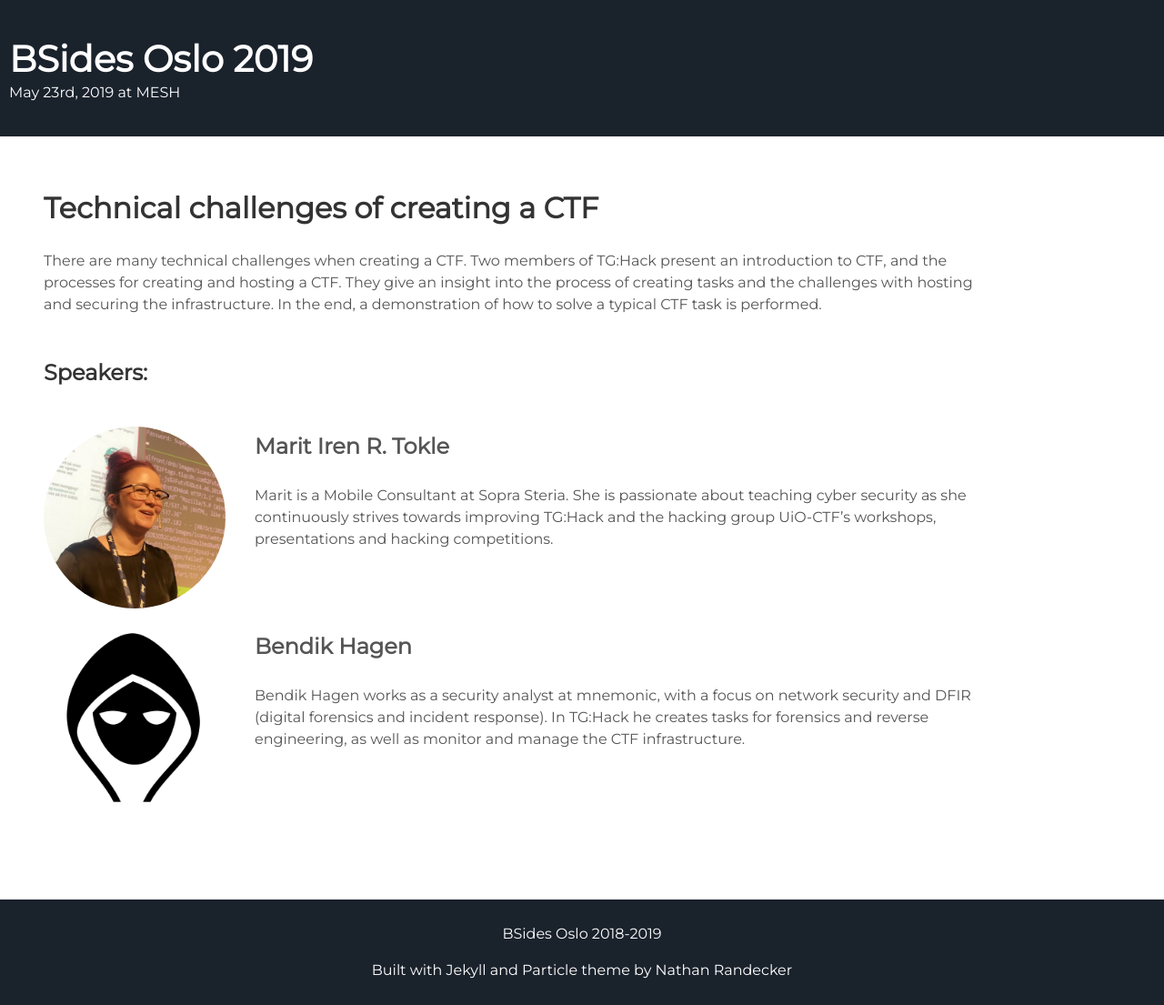
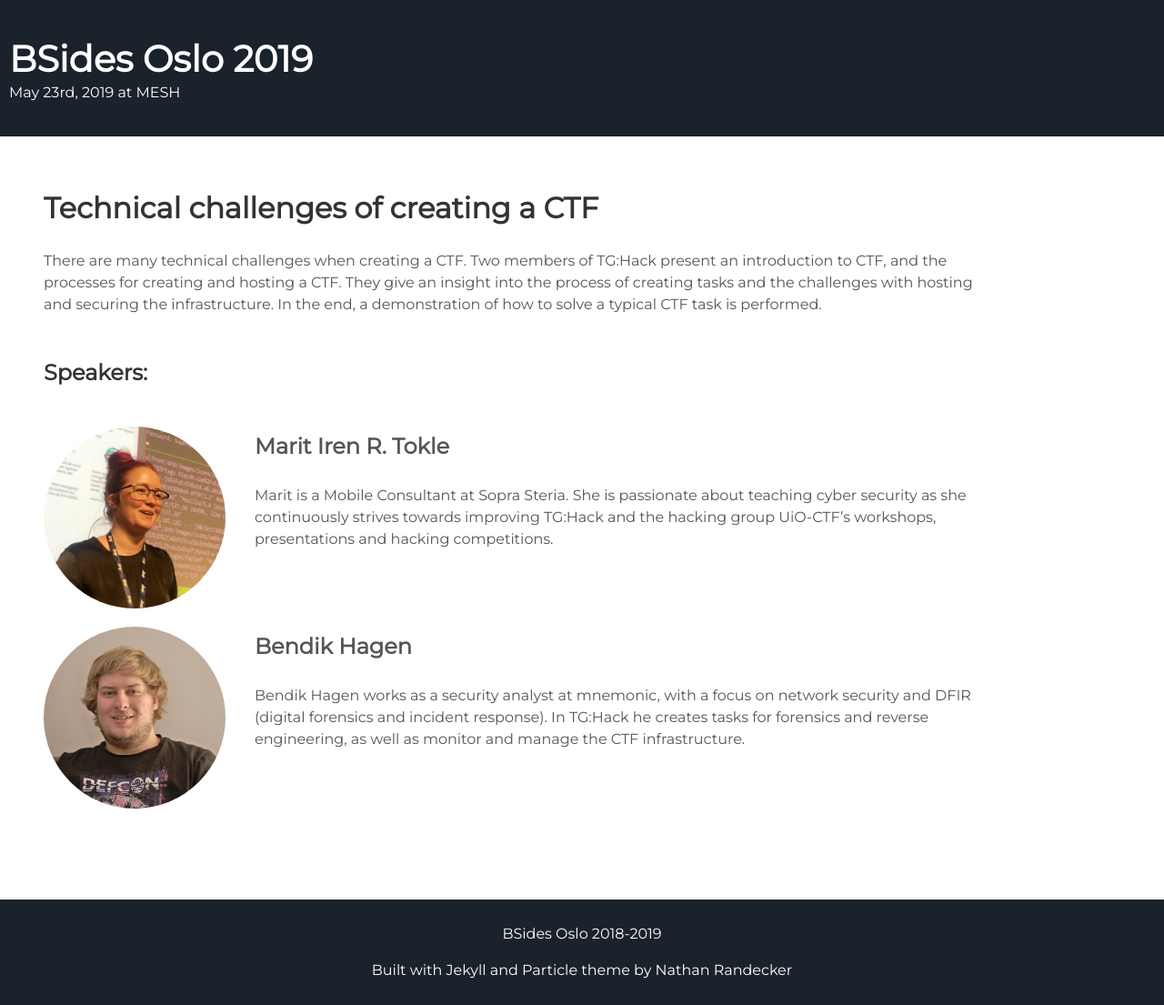
Before and after one commit to eoftedal/2019, a Jekyll site: the page built from _talks/technical_challenges_of_creating_a_ctf.md, in a window 1280 px wide. Shown: the whole page at 91% size. Built offline with Jekyll 4.4.1, drawn with Linux system fonts in a browser that asks for light colours.

Commit message:
Fixed image for bendik

```diff
--- a/_talks/technical_challenges_of_creating_a_ctf.md
+++ b/_talks/technical_challenges_of_creating_a_ctf.md
@@ -6,7 +6,7 @@ speakers:
   image: marit_tokle.jpg
   bio: Marit is a Mobile Consultant at Sopra Steria. She is passionate about teaching cyber security as she continuously strives towards improving TG:Hack and the hacking group UiO-CTF’s workshops, presentations and hacking competitions.
 - name: Bendik Hagen
-  image: default.png
+  image: bendik.jpg
   bio: Bendik Hagen works as a security analyst at mnemonic, with a focus on network security and DFIR (digital forensics and incident response). In TG:Hack he creates tasks for forensics and reverse engineering, as well as monitor and manage the CTF infrastructure.
 ---
 
```
